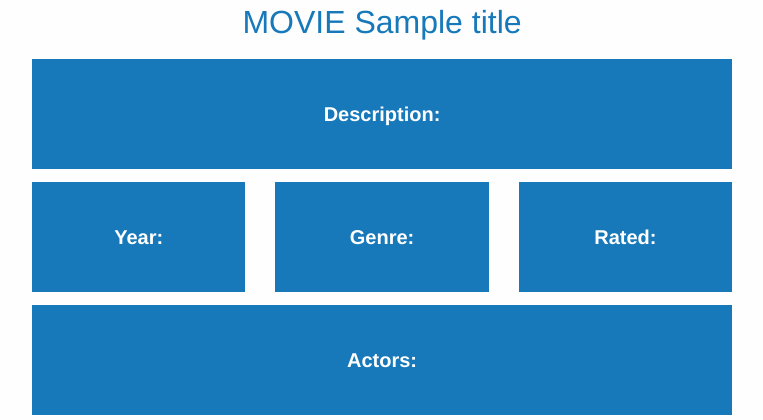
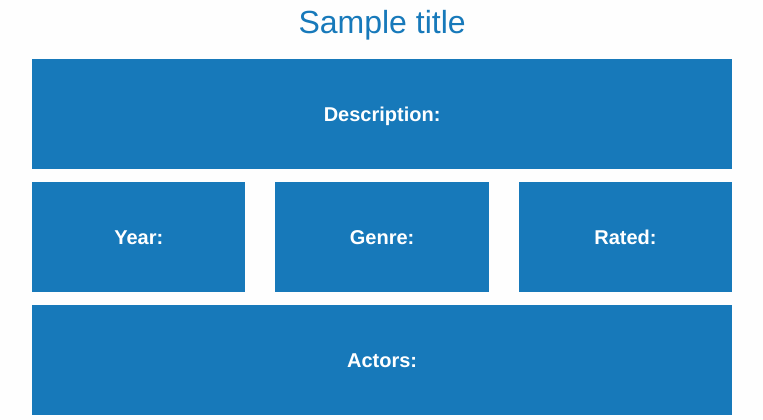
Before and after one commit to AntonDanylenko/ApumpkinPI, a Flask app: template templates/movie.html in a window 1280 px wide. Shown: the top 420 px of the page, without its empty margins (258-1021 px from the left). Run offline with Flask 2, Linux system fonts and the light colour scheme; the template is opened without the code that fills it: most values are stand-ins (such as "Sample title", 1, 10 or a date in 2020); grey boxes marked "Sample" are stand-in pictures.

Commit message:
Remove placeholder

```diff
--- a/templates/movie.html
+++ b/templates/movie.html
@@ -2,7 +2,7 @@
 {% block title %} {{title}} {% endblock %}
 {% block body %}
 <center>
-<h1 class="top-block"> MOVIE {{title}} </h1>
+<h1 class="top-block"> {{title}} </h1>
 
 <article class="grid-container">
     <div class="grid-x grid-padding-y grid-margin-x">
@@ -14,7 +14,8 @@
 				</div>
 				<div class="flip-card-inner-back">
 				  <p class="flip-card-inner-back-text">
-                <br> {{desc}} <br>
+                  <br> {{desc}} <br>
+                  </p>
                 </div>
 			</div>
 		    </div>
@@ -31,7 +32,7 @@
 				<div class="flip-card-inner-back">
 				  <p class="flip-card-inner-back-text">
 					{{year}}
-        </p>
+                  </p>
 				</div>
 			</div>
 			</div>
@@ -99,6 +100,7 @@
     <center> <div class="a"> <p> Movie Poster: </p></div> </center>
     <div class="grid-x grid-padding-y grid-margin-x">
         <div class="cell medium-12">
+
         <img src={{mposter}}>
        </div>
    </article>
```
